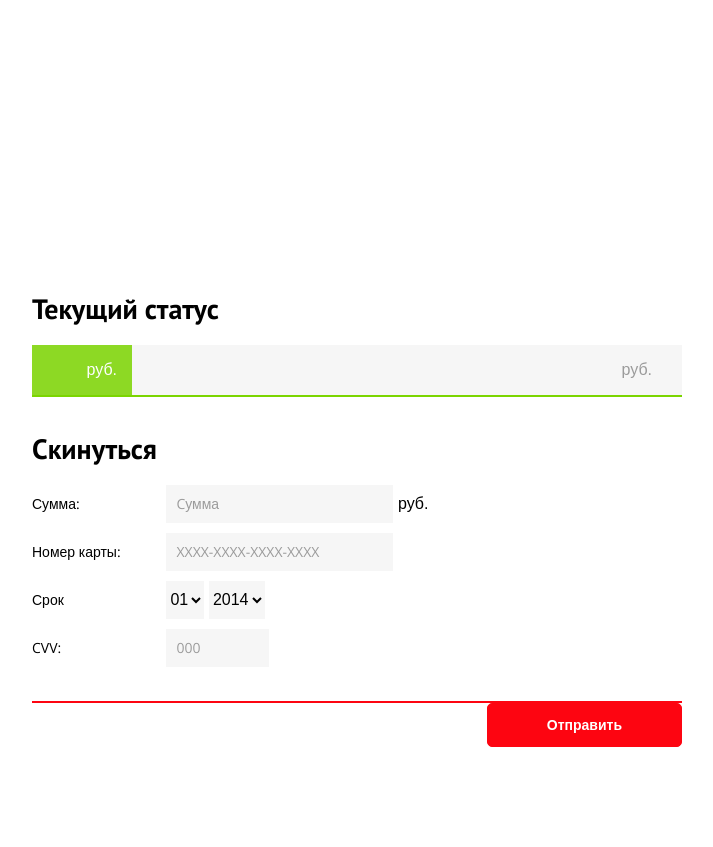
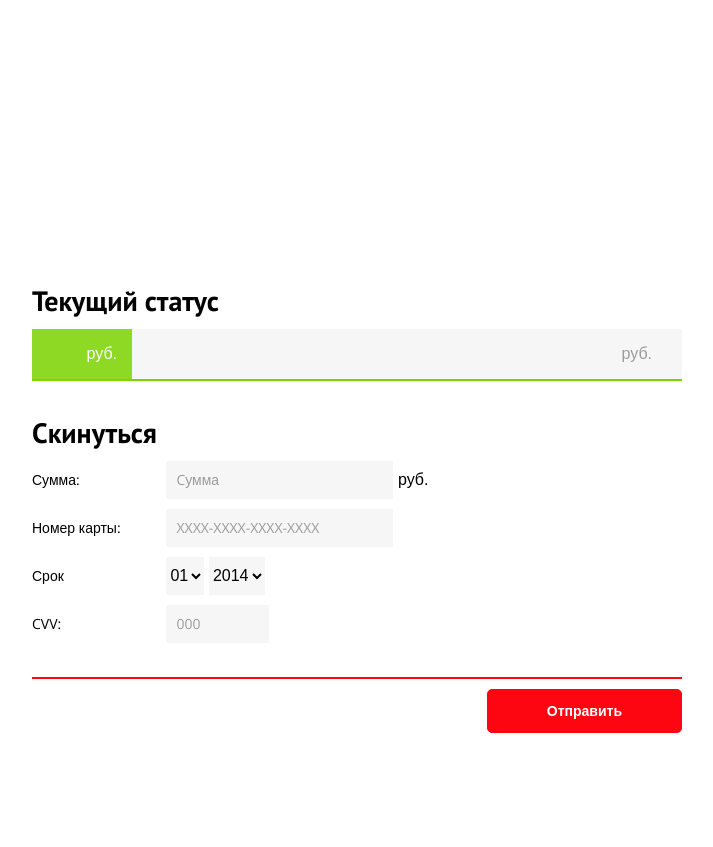
Before and after one commit to octoberry/qiwihack, a Flask app: template templates/event.html in a window 1280 px wide. Shown: the part 183-1030 px from the top of the page, without its empty margins (283-996 px from the left). After the commit the page ends 916 px from the top, so only its background shows below. Run offline with Flask 2, Linux system fonts and the light colour scheme; the template is opened without the code that fills it, so the values that code supplies are empty; parts of the project's set-up code (start-up, migrations or seed data) failed here and were passed over; some libraries are stand-ins or nearby versions.

Commit message:
Fix spacers in templates

```diff
--- a/templates/event.html
+++ b/templates/event.html
@@ -9,14 +9,14 @@
 {% endblock %}
 {% block content %}
 <h2 class="title-h2">О подарке</h2>
-<div class="spacer"></div>
+<div class="spacer spacer--small"></div>
 <div class="present">
 	<aside class="present__photo" style="background: url({{ event.image }})"></aside>
 	<aside class="present__desc">{{ event.description }}</aside>
 </div>
 <div class="spacer spacer--big"></div>
 <h2 class="title-h2">Текущий статус</h2>
-<div class="spacer"></div>
+<div class="spacer spacer--small"></div>
 <div class="donate-progressbar">
 	<div class="donate-progressbar__value">{{ event.income }} руб.</div>
 	<div class="donate-progressbar__goal">{{ event.amount }} руб.</div>
@@ -32,7 +32,7 @@
     <h2 class="title-h2">Произошла ошибка</h2>
 {% else %}
 <h2 class="title-h2">Скинуться</h2>
-<div class="spacer"></div>
+<div class="spacer spacer--small"></div>
 <form action="" class="donate-form" method="post" role="donateSubmit">
     <input type="hidden" name="card_destination" value="{{ event.card }}">
     <input type="hidden" name="member_id" value="{{ event.split_member_id }}">
@@ -76,6 +76,7 @@
 	</div>
 	<div class="spacer spacer--big"></div>
 	<div class="form-item form-item--submit">
+		<div class="spacer spacer--small"></div>
 		<div class="float-left yashare-auto-init" data-yashareL10n="ru"
 			 data-yashareQuickServices="yaru,vkontakte,facebook,twitter,odnoklassniki,moimir" data-yashareTheme="counter"></div>
 		<button id="save" class="button button__full-color">Отправить</button>
--- a/templates/subscribe.html
+++ b/templates/subscribe.html
@@ -1,7 +1,6 @@
 {% extends "index.html" %}
 {% block content %}
 <h2 class="title-h2">Подпишись на наши новости</h2>
-<div class="spacer"></div>
 <form action="/subscribe" role="subscribeSubmit">
 	<p>Оставь нам свой e-mail и узнавай первым о развитии нашего проекта.</p>
 	<div class="form-item">
@@ -10,6 +9,7 @@
 	</div>
 	<div class="spacer spacer--big"></div>
 	<div class="form-item form-item--submit">
+		<div class="spacer spacer--small"></div>
 		<input class="button button__full-color" type="submit" value="Отправить"/>
 	</div>
 </form>
```
